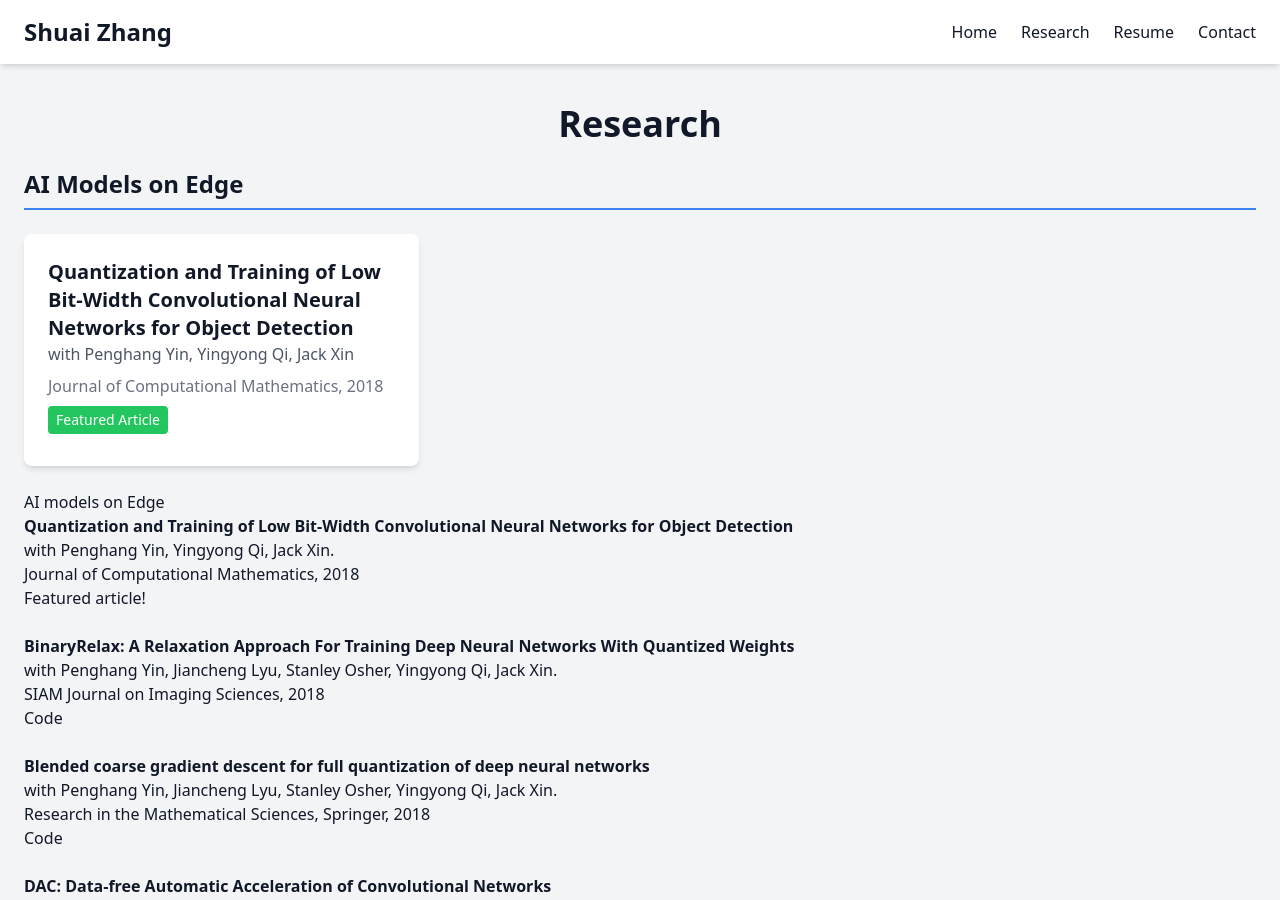
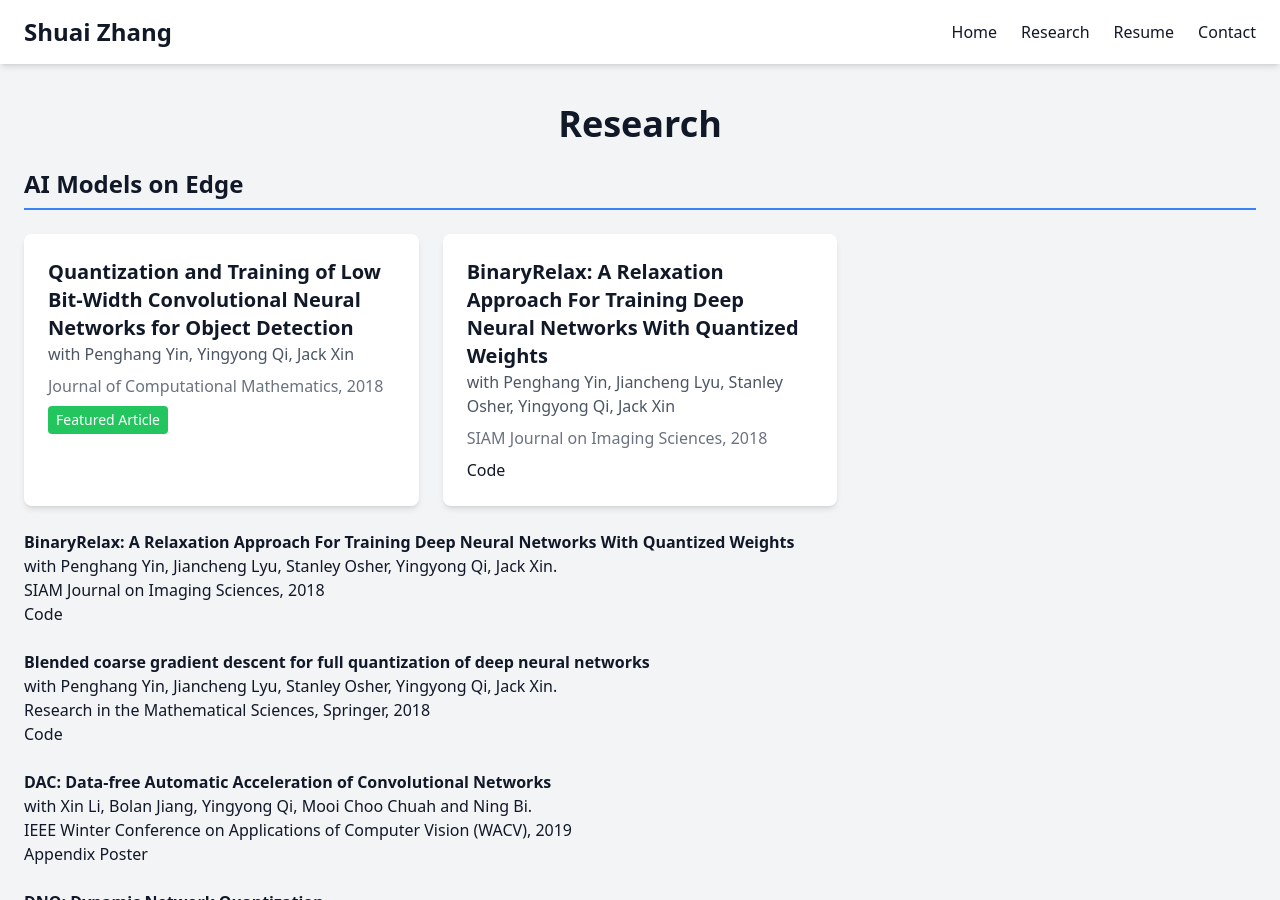
Before and after one commit to zsivine/zsivine.github.io, a Jekyll site: the page built from research.html, in a window 1280 px wide and 900 px high. Built offline with Jekyll 4.4.1, drawn with Linux system fonts in a browser that asks for light colours; nearby versions of some CDN libraries; comment, search, counter and statistics services are not loaded.

Commit message:
update research

```diff
--- a/research.html
+++ b/research.html
@@ -3,6 +3,21 @@ layout: page
 title: Research
 permalink: /research/
 ---
+
+
+<!-- Template
+<article class="bg-white dark:bg-gray-700 p-6 rounded-lg shadow-md hover:shadow-lg transition-shadow">
+    <a href="https://arxiv.org/abs/1612.06052" class="text-xl font-semibold mb-2">
+        Title</a>
+    <p class="text-gray-600 dark:text-gray-300 mb-2">
+        Authors</p>
+    <p class="text-gray-500 dark:text-gray-400 mb-2">
+        Journal</p>
+    <a href="https://www.global-sci.org/jcm/" class="inline-block px-2 py-1 bg-green-500 text-white text-sm rounded mb-2">
+        Highlights/Codes</a>
+</article>
+-->
+
 
 <section class="animate-fade-in">
     <div class="space-y-12">
@@ -23,21 +38,22 @@ permalink: /research/
                     Featured Article</a>
             </article>
 
+            <article class="bg-white dark:bg-gray-700 p-6 rounded-lg shadow-md hover:shadow-lg transition-shadow">
+                <a href="https://arxiv.org/abs/1801.06313" class="text-xl font-semibold mb-2">
+                    BinaryRelax: A Relaxation Approach For Training Deep Neural Networks With Quantized Weights</a>
+                <p class="text-gray-600 dark:text-gray-300 mb-2">
+                    with Penghang Yin, Jiancheng Lyu, Stanley Osher, Yingyong Qi, Jack Xin</p>
+                <p class="text-gray-500 dark:text-gray-400 mb-2">
+                    SIAM Journal on Imaging Sciences, 2018</p>
+                <a href="https://github.com/penhunt/binaryrelax">Code</a>
+            </article>
+
+
+
 
         </div>
     </div>
 </section>
-
-
-<br>
-<h2>AI models on Edge</h2>
-<strong><a href="https://arxiv.org/abs/1612.06052">
-    Quantization and Training of Low Bit-Width Convolutional Neural
-    Networks for Object Detection</a></strong>
-<br>with Penghang Yin, Yingyong Qi, Jack Xin. <br>
-    Journal of Computational Mathematics, 2018<br>
-    <a href="https://www.global-sci.org/jcm/">Featured article!</a> <br>
-
 
 
 <br>
```
